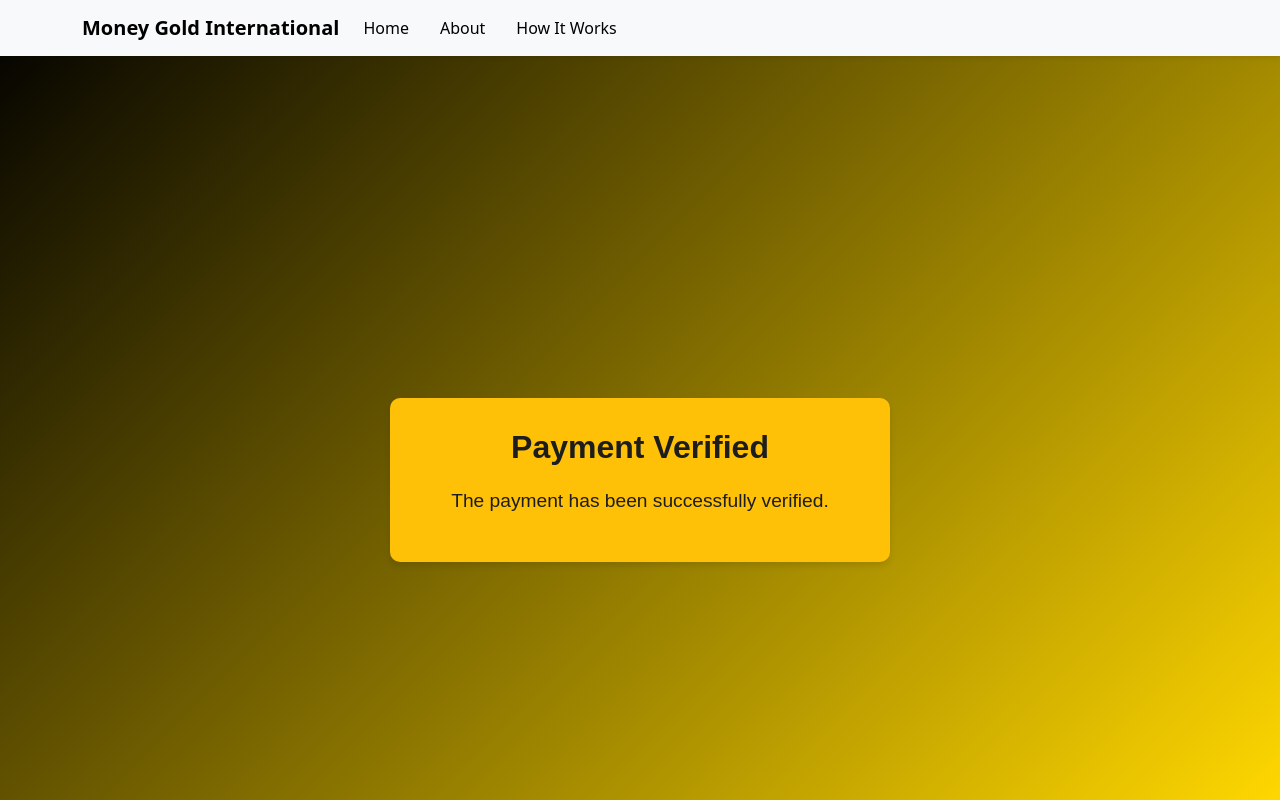
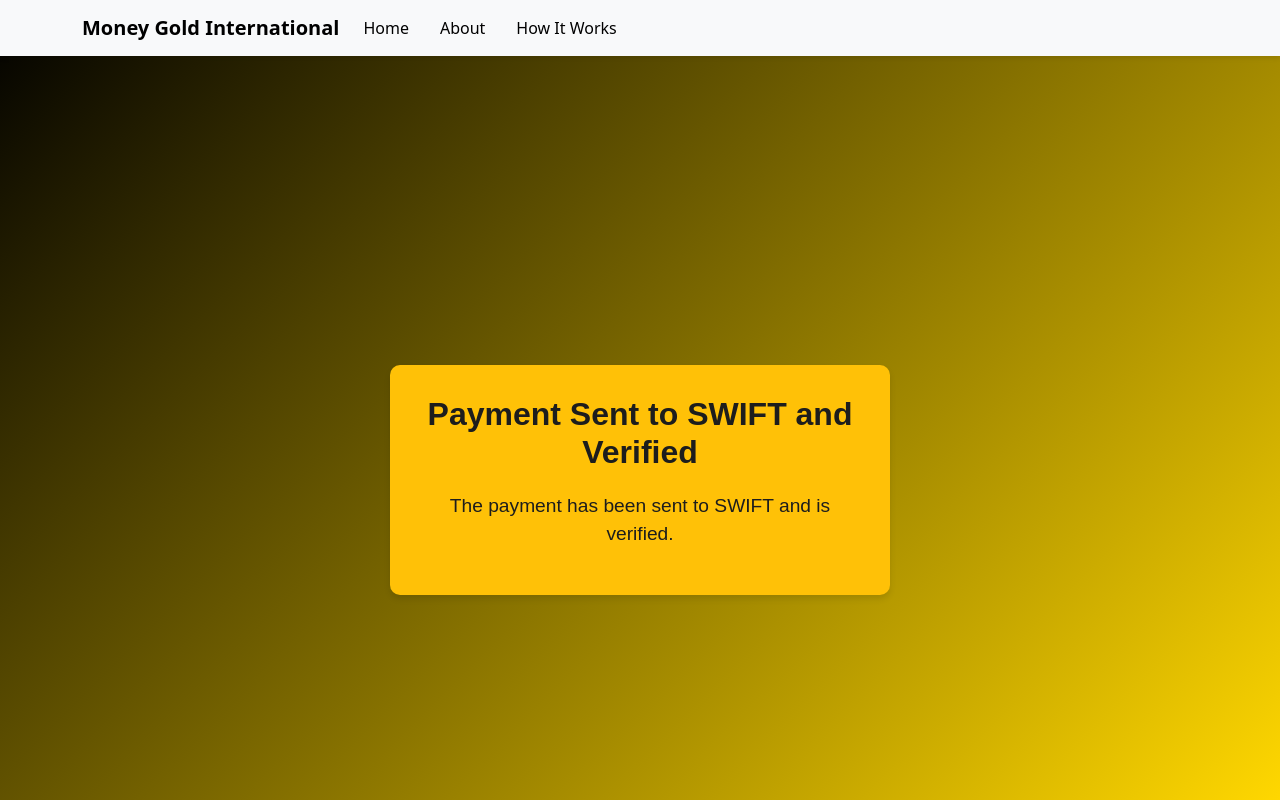
Before and after one commit to Khatija-Essa/APDS_POE, a React (Create React App) app in the folder frontend/: page /verified in a window 1280 px wide. Built offline with nearby package versions, Linux system fonts and the light colour scheme.

Commit message:
changed textbook

```diff
--- a/frontend/src/components/verified.js
+++ b/frontend/src/components/verified.js
@@ -16,8 +16,8 @@ export default function Verified() {
                 className="verified-content"
                 onClick={handleRedirect} // Add onClick handler for redirection
             >
-                <h3>Payment Verified</h3>
-                <p>The payment has been successfully verified.</p>
+               <h3>Payment Sent to SWIFT and Verified</h3>
+               <p>The payment has been sent to SWIFT and is verified.</p>
             </div>
         </div>
     );
```
